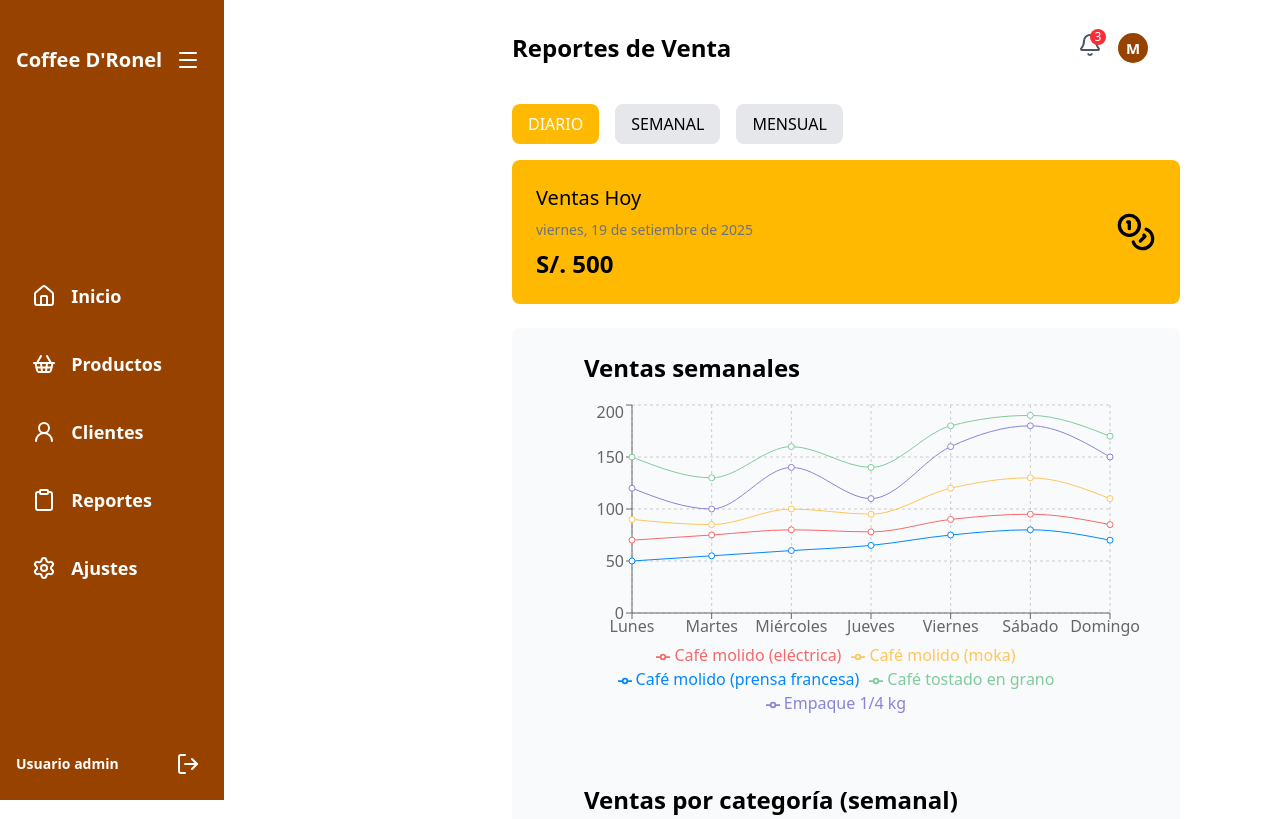
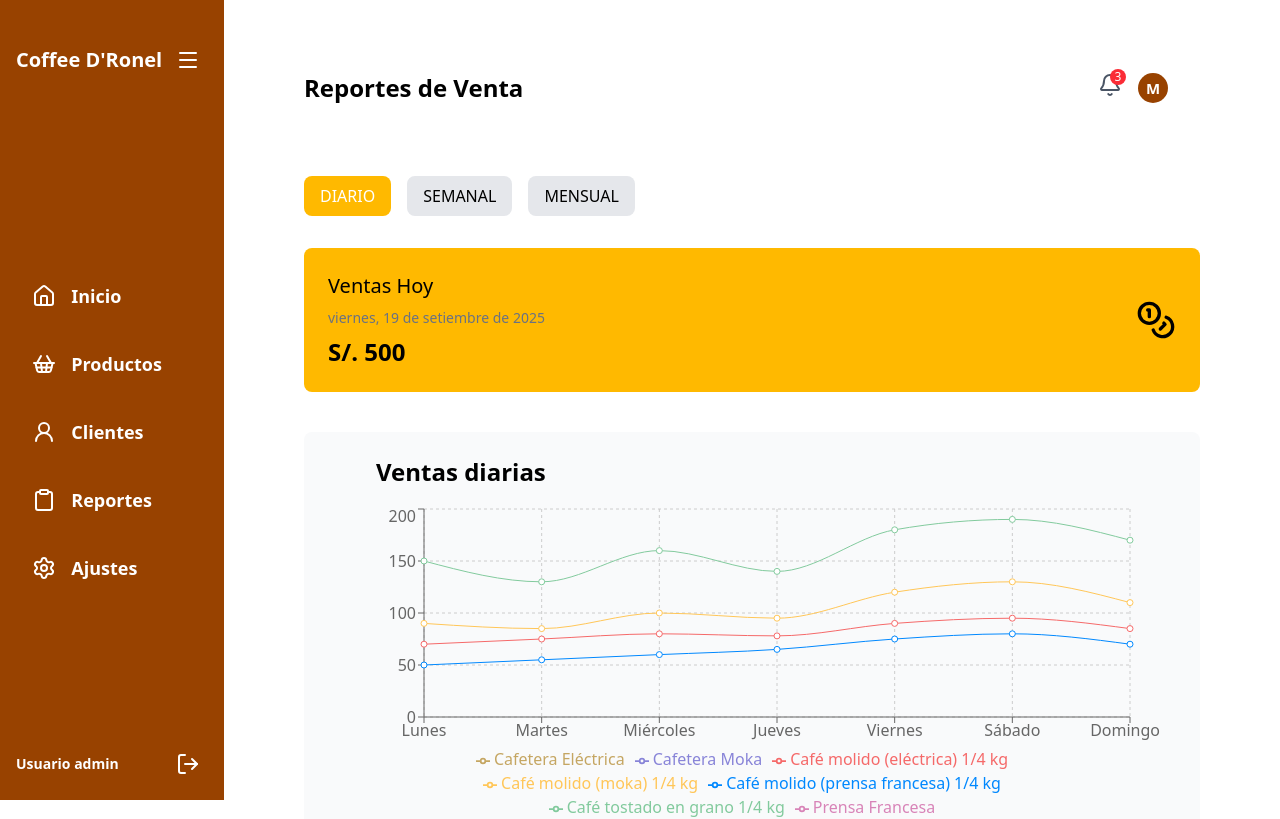
Before and after one commit to danielaoxeda/CafeDRonel-frontend, a React (Vite) app: page /dashboard/reports in a window 1280 px wide. Shown: the top 819 px of the page. Built offline with nearby package versions, Linux system fonts and the light colour scheme.

Commit message:
feat: actualizar datos de charts

```diff
--- a/src/components/button/Button.tsx
+++ b/src/components/button/Button.tsx
@@ -28,7 +28,7 @@ export default function Button({onClick, className, children, type, variant = "p
         <button
             onClick={onClick}
             type={type}
-            className={`${colorVariant} px-4 py-2 cursor-pointer rounded-lg font-bold flex gap-4 items-center justify-center ${className} hover:opacity-70 transition-all`}>
+            className={`${colorVariant} px-2 py-2 cursor-pointer rounded-lg font-bold flex gap-4 items-center justify-center ${className} hover:opacity-70 transition-all`}>
             {children}
         </button>
     );
--- a/src/components/charts/LineChartView.tsx
+++ b/src/components/charts/LineChartView.tsx
@@ -19,11 +19,13 @@ export default function LineChartView({ title, data }: Props) {
           <YAxis />
           <Tooltip />
           <Legend />
-          <Line type="monotone" dataKey="empaque" name="Empaque 1/4 kg" stroke="#8884d8" />
-          <Line type="monotone" dataKey="grano" name="Café tostado en grano" stroke="#82ca9d" />
-          <Line type="monotone" dataKey="moka" name="Café molido (moka)" stroke="#ffc658" />
-          <Line type="monotone" dataKey="electrica" name="Café molido (eléctrica)" stroke="#f56969" />
-          <Line type="monotone" dataKey="prensa" name="Café molido (prensa francesa)" stroke="#0088FE" />
+          <Line type="monotone" dataKey="empaque" name="Cafetera Moka" stroke="#8884d8" />
+          <Line type="monotone" dataKey="empaque" name="Cafetera Eléctrica" stroke="#c5a662ff" />
+          <Line type="monotone" dataKey="empaque" name="Prensa Francesa" stroke="#d884b8ff" />
+          <Line type="monotone" dataKey="grano" name="Café tostado en grano 1/4 kg" stroke="#82ca9d" />
+          <Line type="monotone" dataKey="moka" name="Café molido (moka) 1/4 kg" stroke="#ffc658" />
+          <Line type="monotone" dataKey="electrica" name="Café molido (eléctrica) 1/4 kg" stroke="#f56969" />
+          <Line type="monotone" dataKey="prensa" name="Café molido (prensa francesa) 1/4 kg" stroke="#0088FE" />
         </LineChart>
       </ResponsiveContainer>
     </div>
--- a/src/components/dashboard/salesReports/DailyView.tsx
+++ b/src/components/dashboard/salesReports/DailyView.tsx
@@ -2,24 +2,26 @@ import { CoinsIcon } from "lucide-react";
 import LineChartView from "../../charts/LineChartView";
 import BarChartView from "../../charts/BarChartView";
 import StatCard from "../../card/StateCards";
+{/*Datos para line y bar chart */}
+const dailyLineData = [
+  { name: "Lunes", mokaCafetera: 120, electricaCafetera: 100, prensaCafetera: 80, grano: 150, moka: 90, electrica: 70, prensa: 50 },
+  { name: "Martes", mokaCafetera: 110, electricaCafetera: 95, prensaCafetera: 85, grano: 130, moka: 85, electrica: 75, prensa: 55 },
+  { name: "Miércoles", mokaCafetera: 140, electricaCafetera: 120, prensaCafetera: 100, grano: 160, moka: 100, electrica: 80, prensa: 60 },
+  { name: "Jueves", mokaCafetera: 115, electricaCafetera: 105, prensaCafetera: 95, grano: 140, moka: 95, electrica: 78, prensa: 65 },
+  { name: "Viernes", mokaCafetera: 160, electricaCafetera: 140, prensaCafetera: 120, grano: 180, moka: 120, electrica: 90, prensa: 75 },
+  { name: "Sábado", mokaCafetera: 180, electricaCafetera: 160, prensaCafetera: 140, grano: 190, moka: 130, electrica: 95, prensa: 80 },
+  { name: "Domingo", mokaCafetera: 150, electricaCafetera: 130, prensaCafetera: 110, grano: 170, moka: 110, electrica: 85, prensa: 70 },
+];
 
-const dailyLineData = [
-        { name: "Lunes", empaque: 120, grano: 150, moka: 90, electrica: 70, prensa: 50 },
-        { name: "Martes", empaque: 100, grano: 130, moka: 85, electrica: 75, prensa: 55 },
-        { name: "Miércoles", empaque: 140, grano: 160, moka: 100, electrica: 80, prensa: 60 },
-        { name: "Jueves", empaque: 110, grano: 140, moka: 95, electrica: 78, prensa: 65 },
-        { name: "Viernes", empaque: 160, grano: 180, moka: 120, electrica: 90, prensa: 75 },
-        { name: "Sábado", empaque: 180, grano: 190, moka: 130, electrica: 95, prensa: 80 },
-        { name: "Domingo", empaque: 150, grano: 170, moka: 110, electrica: 85, prensa: 70 },
-        ];
-
-        const dailyBarData = [
-        { name: "Empaque 1/4 kg", ventas: 120 },
-        { name: "Café en grano", ventas: 150 },
-        { name: "Molido moka", ventas: 90 },
-        { name: "Molido eléctrica", ventas: 70 },
-        { name: "Molido prensa", ventas: 50 },
-        ];
+const dailyBarData = [
+  { name: "Cafetera Moka", ventas: 120 },
+  { name: "Cafetera Eléctrica", ventas: 100 },
+  { name: "Prensa Francesa", ventas: 80 },
+  { name: "Café en grano 1/4 kg", ventas: 150 },
+  { name: "Molido moka 1/4 kg", ventas: 90 },
+  { name: "Molido eléctrica 1/4 kg", ventas: 70 },
+  { name: "Molido prensa 1/4 kg", ventas: 50 },
+];
 
 export default function DailyView() {
   return (
@@ -38,8 +40,8 @@ export default function DailyView() {
 
       {/* Gráficos */}
        <div className="mt-6 flex flex-col gap-28 px-10 bg-gray-50 py-6 rounded-lg">
-        <LineChartView  title="Ventas semanales" data={dailyLineData} />
-        <BarChartView title="Ventas por categoría (semanal)" data={dailyBarData}/>
+        <LineChartView  title="Ventas diarias" data={dailyLineData} />
+        <BarChartView title="Ventas por categoría (diario)" data={dailyBarData}/>
       </div>
     </>
   );
--- a/src/components/dashboard/salesReports/MonthlyView.tsx
+++ b/src/components/dashboard/salesReports/MonthlyView.tsx
@@ -6,17 +6,19 @@ import StatCard from "../../card/StateCards";
 
 // Datos mensuales
 const monthlyLineData = [
-  { name: "Enero", empaque: 3500, grano: 4000, moka: 2500, electrica: 2000, prensa: 1500 },
-  { name: "Febrero", empaque: 3700, grano: 4200, moka: 2600, electrica: 2100, prensa: 1600 },
-  { name: "Marzo", empaque: 3900, grano: 4400, moka: 2700, electrica: 2200, prensa: 1700 },
+  { name: "Junio", mokaCafetera: 1200, electricaCafetera: 1150, prensaCafetera: 1150, grano: 4000, moka: 2500, electrica: 2000, prensa: 1500 },
+  { name: "Julio", mokaCafetera: 1300, electricaCafetera: 1200, prensaCafetera: 1200, grano: 4200, moka: 2600, electrica: 2100, prensa: 1600 },
+  { name: "Agosto", mokaCafetera: 1400, electricaCafetera: 1250, prensaCafetera: 1250, grano: 4400, moka: 2700, electrica: 2200, prensa: 1700 },
 ];
 
 const monthlyBarData = [
-  { name: "Empaque 1/4 kg", ventas: 11100 },
-  { name: "Café en grano", ventas: 12600 },
-  { name: "Molido moka", ventas: 7800 },
-  { name: "Molido eléctrica", ventas: 6300 },
-  { name: "Molido prensa", ventas: 5100 },
+  { name: "Cafetera Moka", ventas: 3900 },
+  { name: "Cafetera Eléctrica", ventas: 3600 },
+  { name: "Prensa Francesa", ventas: 3600 },
+  { name: "Café en grano 1/4 kg", ventas: 12600 },
+  { name: "Molido moka 1/4 kg", ventas: 7800 },
+  { name: "Molido eléctrica 1/4 kg", ventas: 6300 },
+  { name: "Molido prensa 1/4 kg", ventas: 5100 },
 ];
 
 export default function MonthlyView() {
@@ -33,8 +35,8 @@ export default function MonthlyView() {
 
         {/* Gráficos */}
             <div className="mt-6 flex flex-col gap-28 px-10 bg-gray-50 py-6 rounded-lg">
-              <LineChartView  title="Ventas semanales" data={monthlyLineData} />
-              <BarChartView title="Ventas por categoría (semanal)" data={monthlyBarData}/>
+              <LineChartView  title="Ventas mensuales" data={monthlyLineData} />
+              <BarChartView title="Ventas por categoría (mensual)" data={monthlyBarData}/>
           </div>
     </>
   );
--- a/src/components/dashboard/salesReports/WeeklyView.tsx
+++ b/src/components/dashboard/salesReports/WeeklyView.tsx
@@ -5,18 +5,20 @@ import StatCard from "../../card/StateCards";
 
 // Datos semanales
 const weeklyLineData = [
-  { name: "Semana 1", empaque: 800, grano: 950, moka: 600, electrica: 500, prensa: 400 },
-  { name: "Semana 2", empaque: 750, grano: 870, moka: 590, electrica: 480, prensa: 420 },
-  { name: "Semana 3", empaque: 820, grano: 910, moka: 650, electrica: 520, prensa: 460 },
-  { name: "Semana 4", empaque: 900, grano: 1000, moka: 700, electrica: 550, prensa: 480 },
+  { name: "Semana 1", mokaCafetera: 300, electricaCafetera: 280, prensaCafetera: 220, grano: 950, moka: 600, electrica: 500, prensa: 400 },
+  { name: "Semana 2", mokaCafetera: 280, electricaCafetera: 250, prensaCafetera: 220, grano: 870, moka: 590, electrica: 480, prensa: 420 },
+  { name: "Semana 3", mokaCafetera: 320, electricaCafetera: 280, prensaCafetera: 210, grano: 910, moka: 650, electrica: 520, prensa: 460 },
+  { name: "Semana 4", mokaCafetera: 350, electricaCafetera: 300, prensaCafetera: 250, grano: 1000, moka: 700, electrica: 550, prensa: 480 },
 ];
 
 const weeklyBarData = [
-  { name: "Empaque 1/4 kg", ventas: 3200 },
-  { name: "Café en grano", ventas: 3800 },
-  { name: "Molido moka", ventas: 2600 },
-  { name: "Molido eléctrica", ventas: 2100 },
-  { name: "Molido prensa", ventas: 1800 },
+  { name: "Cafetera Moka", ventas: 1250 },
+  { name: "Cafetera Eléctrica", ventas: 1110 },
+  { name: "Prensa Francesa", ventas: 900 },
+  { name: "Café en grano 1/4 kg", ventas: 3800 },
+  { name: "Molido moka 1/4 kg", ventas: 2600 },
+  { name: "Molido eléctrica 1/4 kg", ventas: 2100 },
+  { name: "Molido prensa 1/4 kg", ventas: 1800 },
 ];
 
 export default function WeeklyView() {
--- a/src/components/tables/products/ProductsTable.tsx
+++ b/src/components/tables/products/ProductsTable.tsx
@@ -2,6 +2,7 @@ import {useState} from "react";
 import type {TableColumn} from "react-data-table-component";
 import DataTable from "react-data-table-component";
 import Button from "../../button/Button.tsx";
+import { PencilIcon, TrashIcon } from "lucide-react";
 
 interface ProductsDataRow {
     id: number;
@@ -64,56 +65,61 @@ export default function ProductsTable() {
             name: "ID",
             selector: (row) => row.id,
             sortable: true,
+            center: true
         },
         {
             name: "Nombre",
             selector: (row) => row.name,
             sortable: true,
+            center: true
         },
         {
             name: "Categoría",
             selector: (row) => row.category,
             sortable: true,
+            center: true
         },
         {
             name: "Subtipo",
             selector: (row) => row.subCategory,
             sortable: true,
+            center: true
         },
         {
             name: "Precio",
             selector: (row) => row.price,
             cell: (row) => `S/. ${row.price}`,
             sortable: true,
-            right: true,
+            center: true
         },
         {
             name: "Stock",
             selector: (row) => row.stock,
             cell: (row) => `${row.stock} unidades`,
             sortable: true,
-            right: true,
+            center: true,
         },
         {
             name: "Estado",
             selector: (row) => row.active,
             cell: (row) => (row.active ? "Activo" : "Inactivo"),
             sortable: true,
+            center: true
         },
         {
             name: "Acciones",
             cell: (row) => (
                 <div className="flex gap-2">
                     <Button variant="warning" className="py-1 px-2" onClick={() => handleEdit(row)}>
-                        Editar
+                        <PencilIcon />
                     </Button>
                     <Button variant="danger" className="py-1 px-2" onClick={() => handleDelete(row)}>
-                        Eliminar
+                        <TrashIcon />
                     </Button>
                 </div>
             ),
             sortable: false,
-            right: true,
+            center: true,
         },
     ];
 
--- a/src/pages/dashboard/ReportsPage.tsx
+++ b/src/pages/dashboard/ReportsPage.tsx
@@ -10,7 +10,8 @@ export default function ReportsPage() {
   const [activeView, setActiveView] = useState<ViewType>("diario");
 
   return (
-    <div className="min-h-screen px-25 flex-1 pl-72">
+    <div className="min-h-screen flex-1 px-20 py-10 flex justify-center items-center">
+      <div className="flex-1 flex flex-col gap-4 mb-10">
         <Header />
 
         {/* Tabs */}
@@ -21,5 +22,6 @@ export default function ReportsPage() {
         {activeView === "semanal" && <WeeklyView />}
         {activeView === "mensual" && <MonthlyView />}
       </div>
+    </div>
   );
 }
```
Lines whose indentation alone changed are shown as unchanged.
